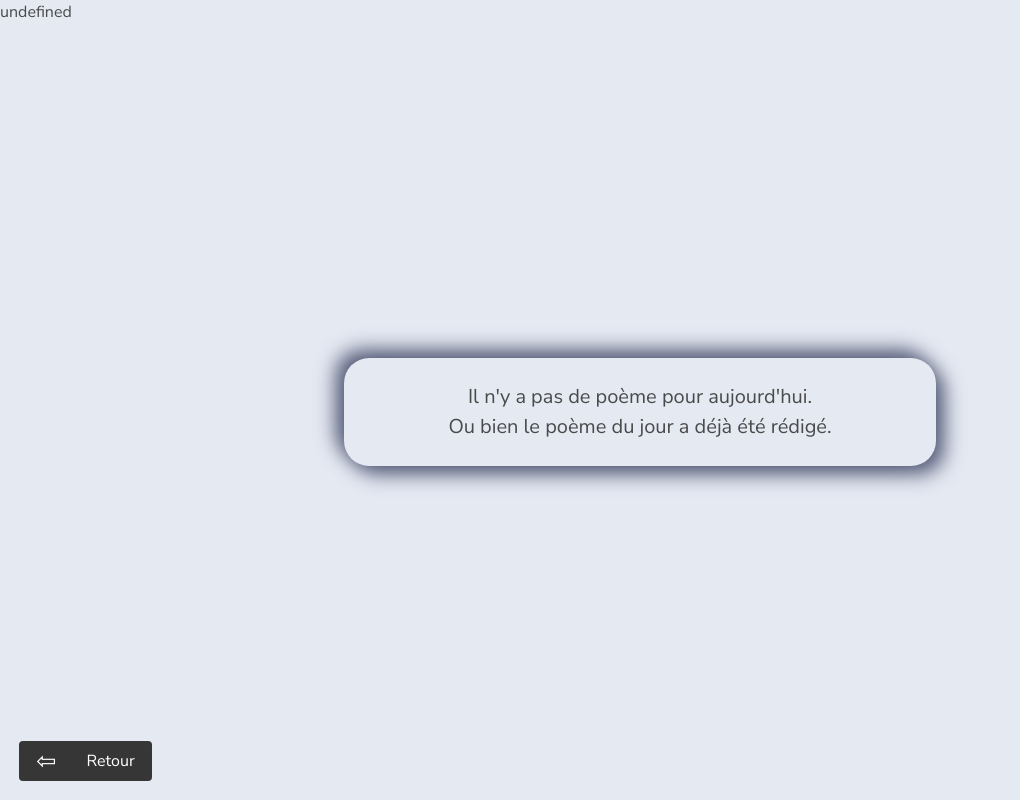
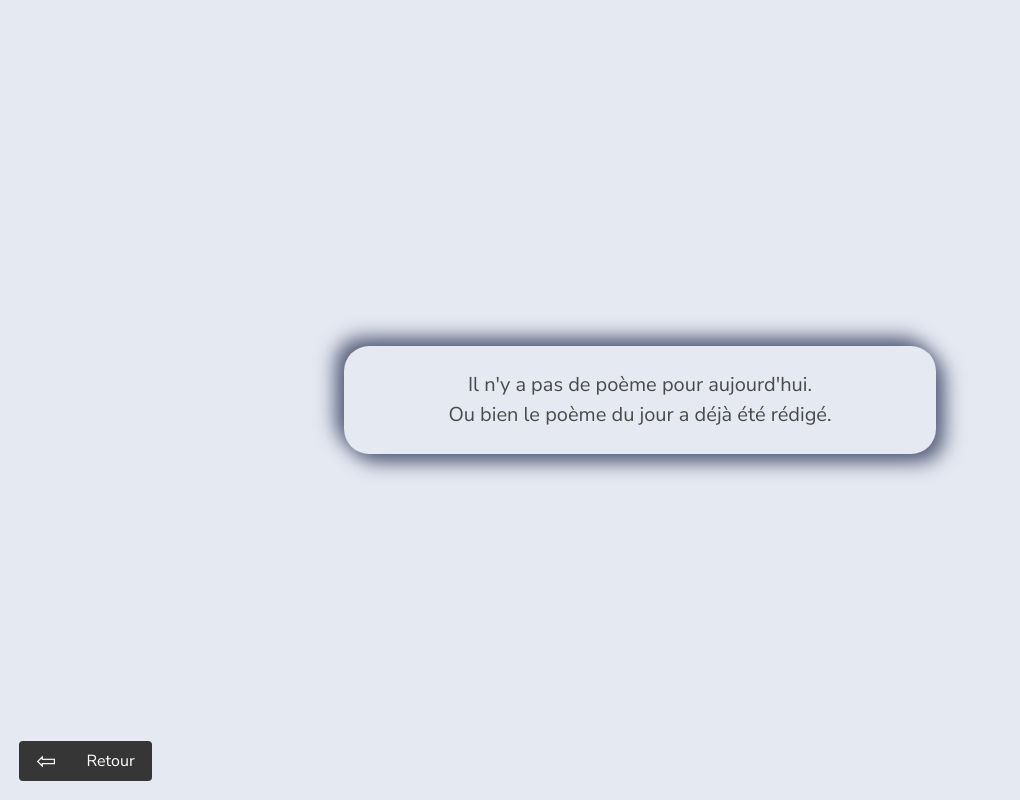
Before and after one commit to TylSpiegel/Plumard, a SvelteKit app: page /exquis-du-jour in a window 1280 px wide. Shown: the whole page, without its empty margins (0-1020 px from the left). Built offline with nearby package versions, Linux system fonts and the light colour scheme; no server answers; the database is empty.

Commit message:
removed bug info from screen

```diff
--- a/src/routes/exquis-du-jour/+page.svelte
+++ b/src/routes/exquis-du-jour/+page.svelte
@@ -67,7 +67,6 @@
 
 
 <section class="hero is-fullheight" id="container">
-	{JSON.stringify(data.session)}
 	<a href = "/" id="home">
 		<button class="button is-dark">
 			<span class="is-size-4">&#8678; &emsp;</span>   Retour
```
